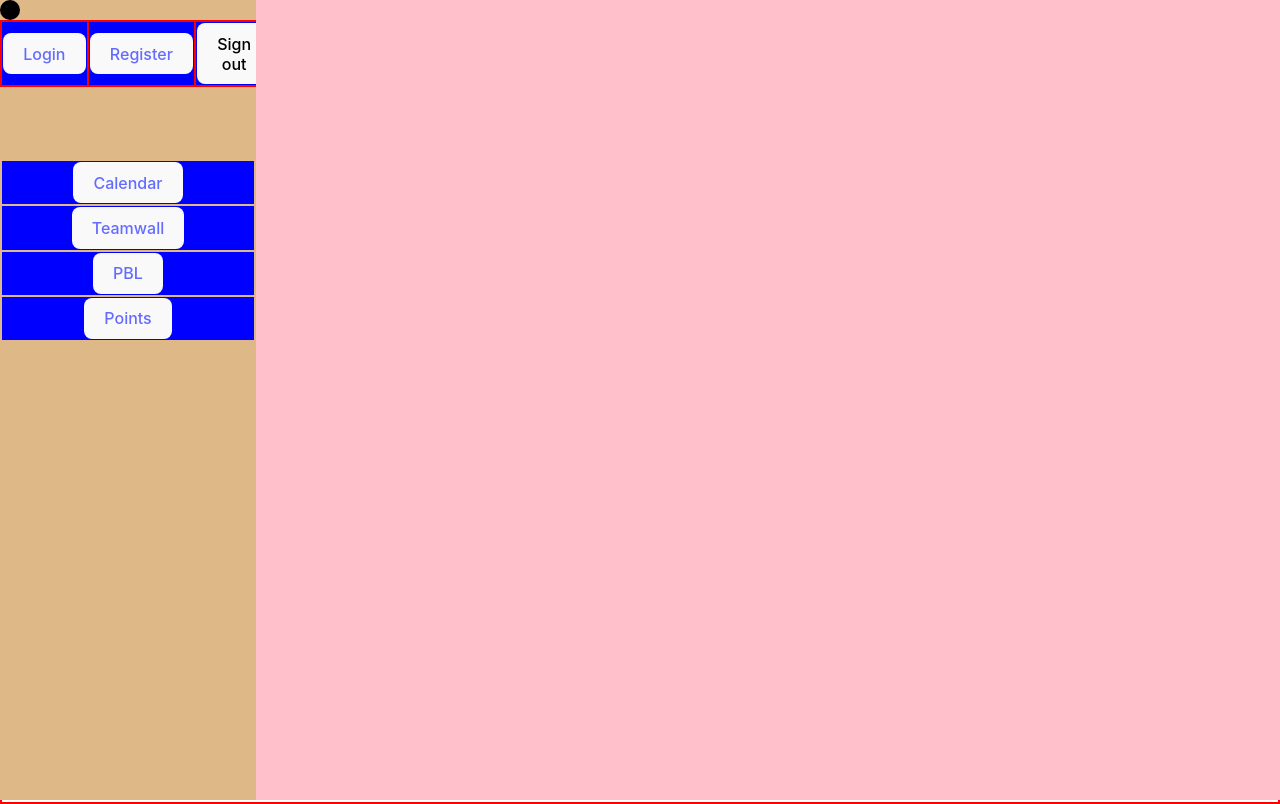
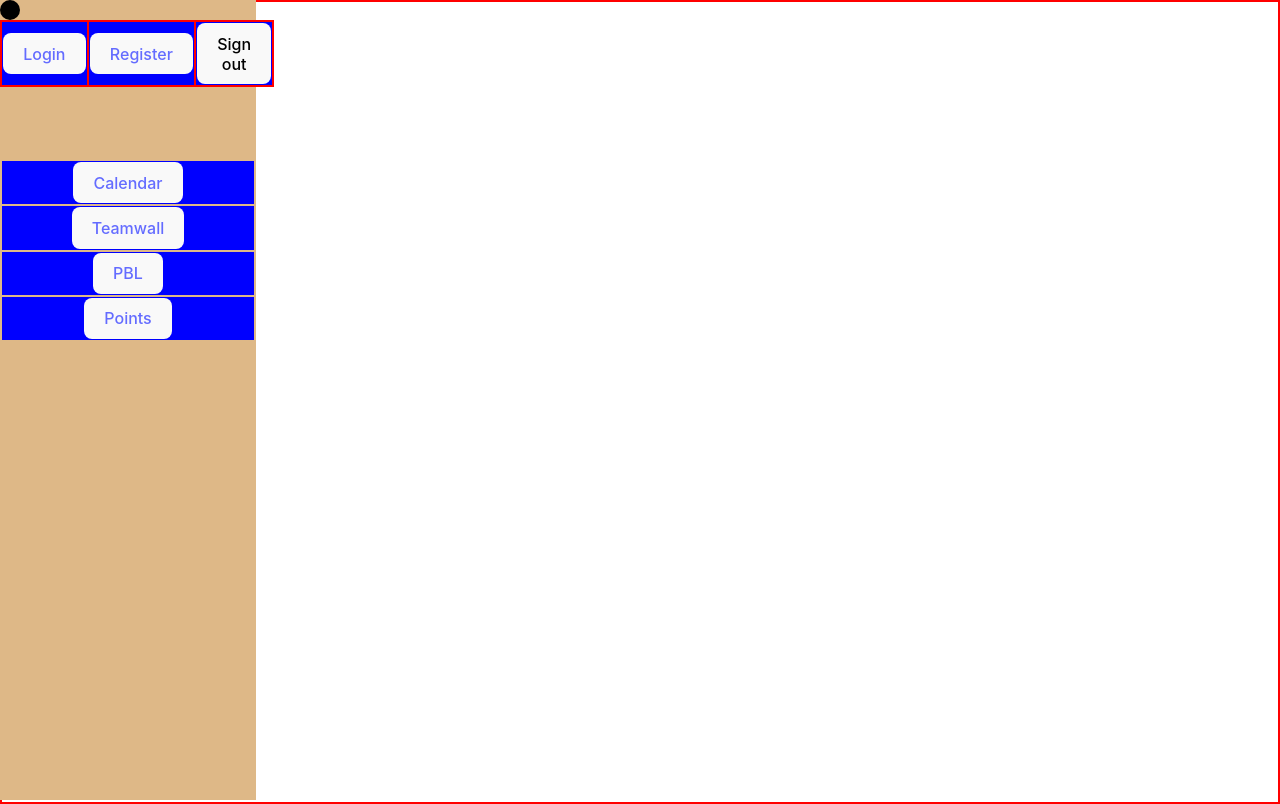
Before and after one commit to leongroth/Grouper, a React (Vite) app: page / in a window 1280 px wide. Built offline with nearby package versions, Linux system fonts and the light colour scheme; no server answers.

Commit message:
Update App.css

```diff
--- a/src/App.css
+++ b/src/App.css
@@ -93,7 +93,7 @@ body {
   position: absolute;
   left: 20%;
   top: 0%;
-  height: 100vh;
+  height: fill;
   width: 80%;
   background-color: pink;
 }
```
